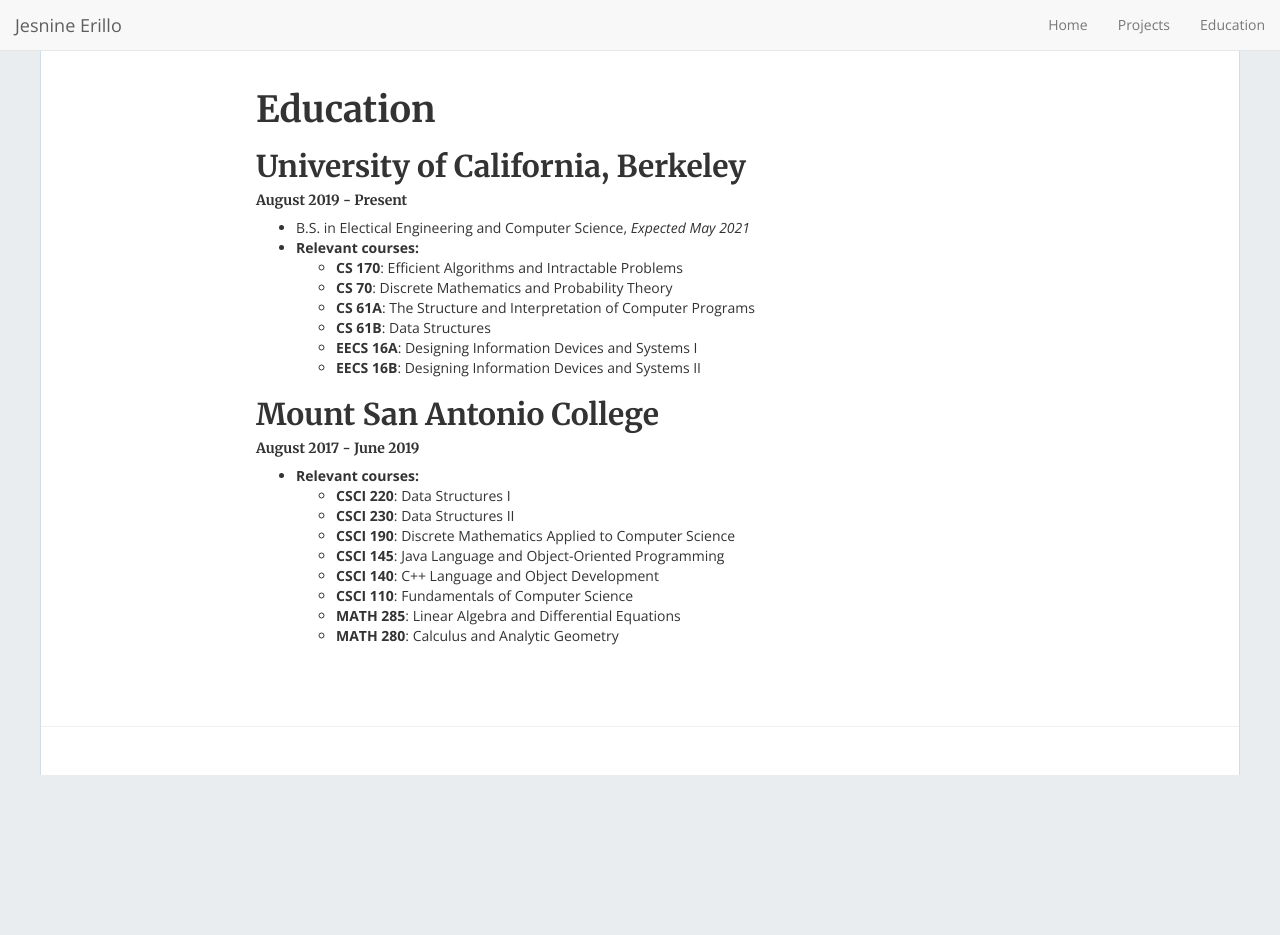
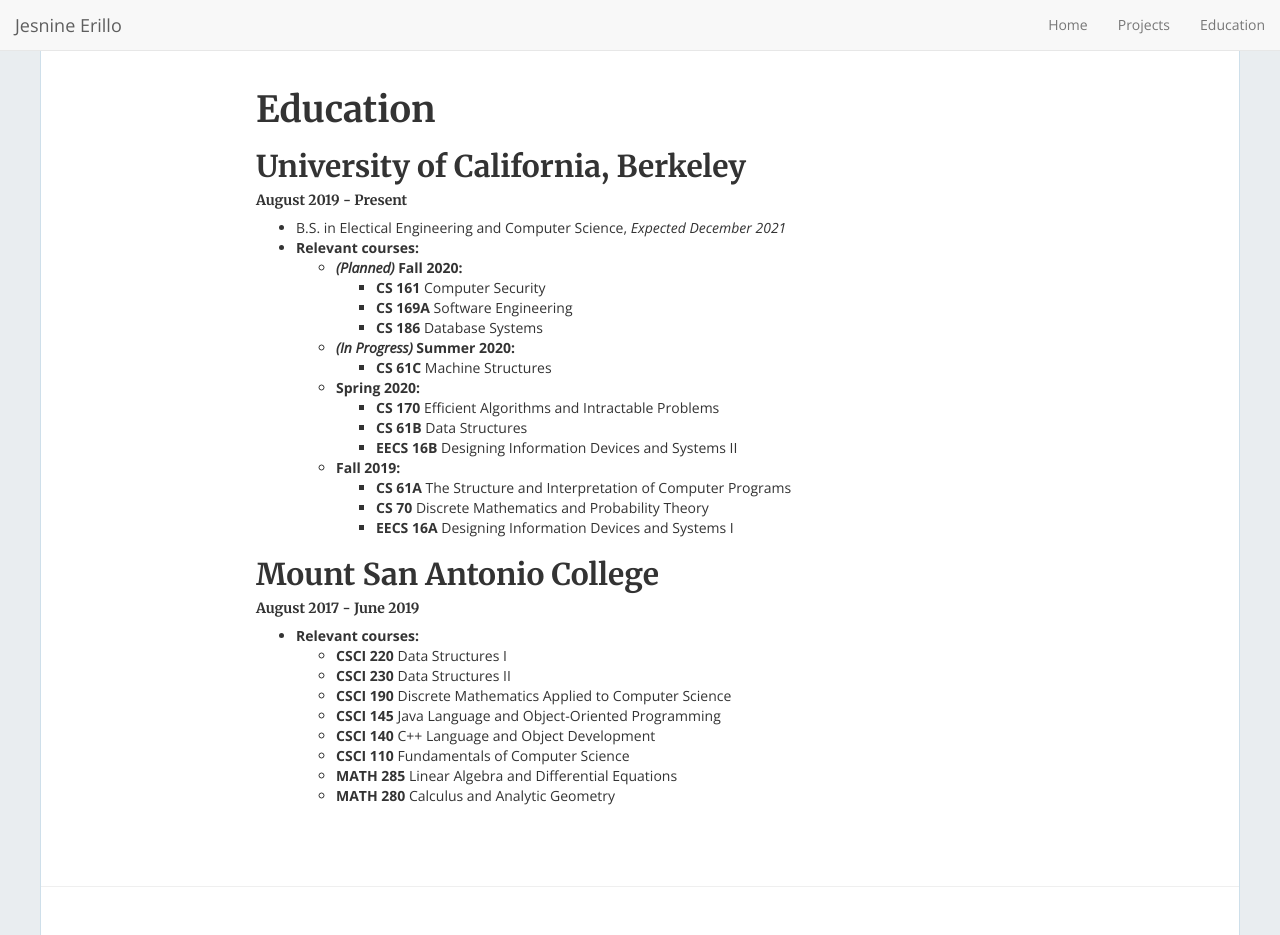
Before and after one commit to jerillo/jerillo.github.io, a Jekyll site: the page built from education.md, in a window 1280 px wide and 935 px high. Built offline with Jekyll 4.4.1, drawn with Linux system fonts in a browser that asks for light colours; nearby versions of some CDN libraries.

Commit message:
Removed old projects, added LOA project page, updated Education

```diff
--- a/education.md
+++ b/education.md
@@ -7,23 +7,31 @@
 
 ## University of California, Berkeley
 ##### August 2019 - Present
-  - B.S. in Electical Engineering and Computer Science, *Expected May 2021*
+  - B.S. in Electical Engineering and Computer Science, *Expected December 2021*
   - **Relevant courses:**
-    - **CS 170**: Efficient Algorithms and Intractable Problems
-    - **CS 70**: Discrete Mathematics and Probability Theory
-    - **CS 61A**: The Structure and Interpretation of Computer Programs
-    - **CS 61B**: Data Structures
-    - **EECS 16A**: Designing Information Devices and Systems I
-    - **EECS 16B**: Designing Information Devices and Systems II
+    - ***(Planned)* Fall 2020:**
+      - **CS 161** Computer Security
+      - **CS 169A** Software Engineering
+      - **CS 186** Database Systems
+    - ***(In Progress)* Summer 2020:**
+      - **CS 61C** Machine Structures
+    - **Spring 2020:**
+      - **CS 170** Efficient Algorithms and Intractable Problems
+      - **CS 61B** Data Structures
+      - **EECS 16B** Designing Information Devices and Systems II
+    - **Fall 2019:**
+      - **CS 61A** The Structure and Interpretation of Computer Programs
+      - **CS 70** Discrete Mathematics and Probability Theory
+      - **EECS 16A** Designing Information Devices and Systems I
 
 ## Mount San Antonio College
 ##### August 2017 - June 2019
   - **Relevant courses:**
-    - **CSCI 220**: Data Structures I
-    - **CSCI 230**: Data Structures II
-    - **CSCI 190**: Discrete Mathematics Applied to Computer Science
-    - **CSCI 145**: Java Language and Object-Oriented Programming
-    - **CSCI 140**: C++ Language and Object Development
-    - **CSCI 110**: Fundamentals of Computer Science
-    - **MATH 285**: Linear Algebra and Differential Equations
-    - **MATH 280**: Calculus and Analytic Geometry
+    - **CSCI 220** Data Structures I
+    - **CSCI 230** Data Structures II
+    - **CSCI 190** Discrete Mathematics Applied to Computer Science
+    - **CSCI 145** Java Language and Object-Oriented Programming
+    - **CSCI 140** C++ Language and Object Development
+    - **CSCI 110** Fundamentals of Computer Science
+    - **MATH 285** Linear Algebra and Differential Equations
+    - **MATH 280** Calculus and Analytic Geometry
```
Also changed, not shown: gitlet.md (+1 -0 lines), loa.md (+18 -2 lines), projects.md (+3 -38 lines), img/preview/loa/LOA.png (added), img/preview/loa/ai-vs-human.gif (added), img/preview/loa/two-auto-players.gif (added), img/preview/loa/two-humans.gif (added).
